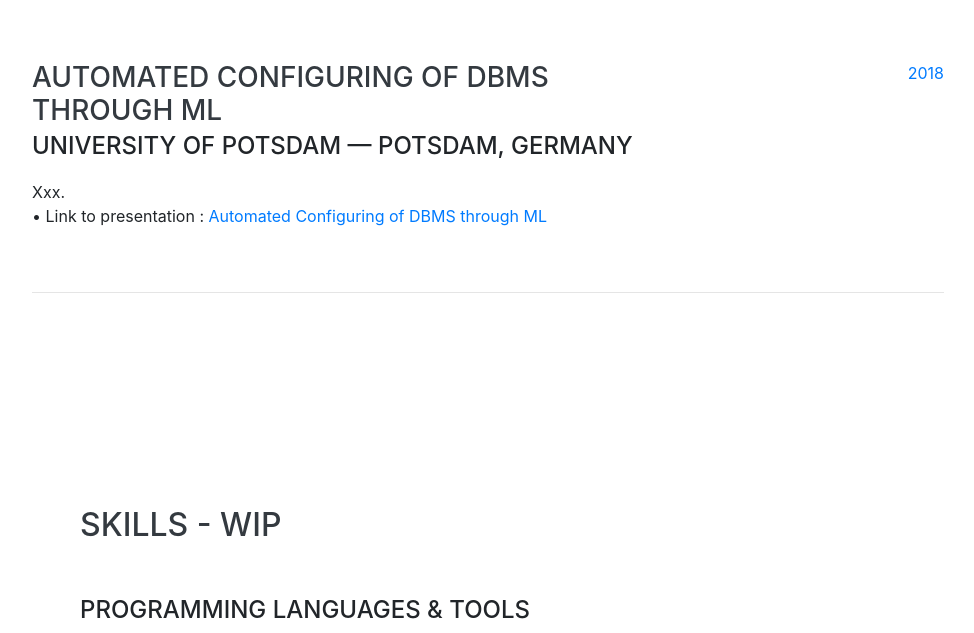
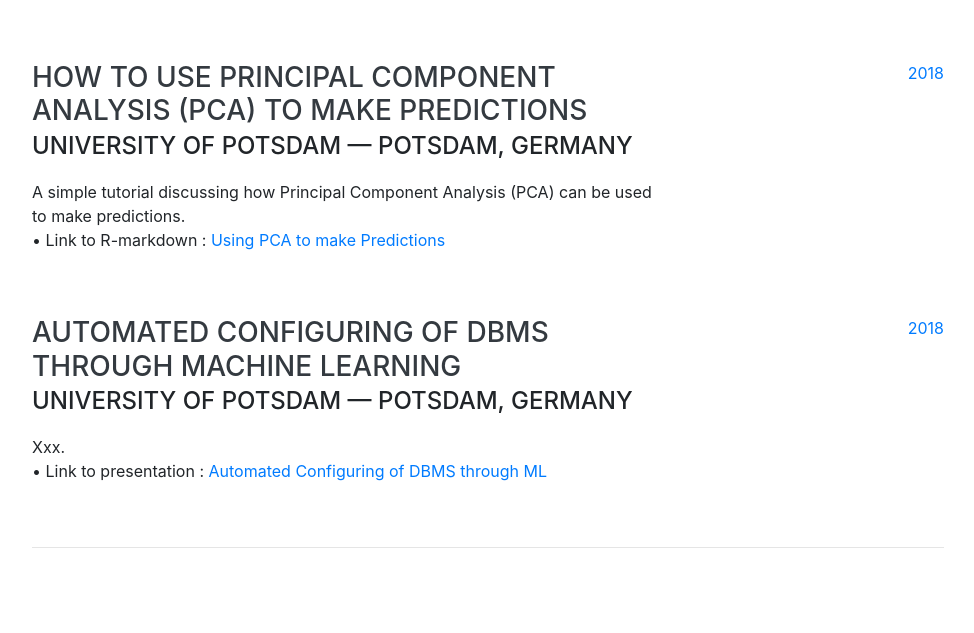
Before and after one commit to PandulaP/PandulaP.github.io, a website with bundled scripts: page index.html in a window 1280 px wide. Shown: the part 5718-6351 px from the top of the page, without its empty margins (288-1262 px from the left). Built offline with nearby package versions, Linux system fonts and the light colour scheme; a web font is replaced by a local one.

Commit message:
Update index.html

```diff
--- a/index.html
+++ b/index.html
@@ -298,9 +298,22 @@
                 <span class="text-primary">2019</span>
               </div>
             </div>
+
             <div class="resume-item d-flex flex-column flex-md-row justify-content-between mb-5">
                 <div class="resume-content">
-                  <h3 class="mb-0">Automated Configuring of DBMS through ML</h3>
+                  <h3 class="mb-0">How to use Principal Component Analysis (PCA) to make Predictions</h3>
+                  <div class="subheading mb-3">University of Potsdam — Potsdam, Germany</div>
+                  <p> A simple tutorial discussing how Principal Component Analysis (PCA) can be used to make predictions.<br>
+                  &#8226; Link to R-markdown : <a href="http://rpubs.com/PandulaP/PCA_for_Predictions" target="_blank" >Using PCA to make Predictions</a></p>
+                </div>
+                <div class="resume-date text-md-right">
+                  <span class="text-primary">2018</span>
+                </div>
+              </div>
+
+            <div class="resume-item d-flex flex-column flex-md-row justify-content-between mb-5">
+                <div class="resume-content">
+                  <h3 class="mb-0">Automated Configuring of DBMS through Machine Learning</h3>
                   <div class="subheading mb-3">University of Potsdam — Potsdam, Germany</div>
                   <p> Xxx.<br>
                   &#8226; Link to presentation : <a href="https://github.com/PandulaP/personal-projects/blob/master/Automated%20Configuring%20of%20DBMS%20through%20Machine%20Learning/Automated%20Configuring%20of%20DBMS%20through%20Machine%20Learning.pdf" target="_blank" >Automated Configuring of DBMS through ML</a></p>
```
